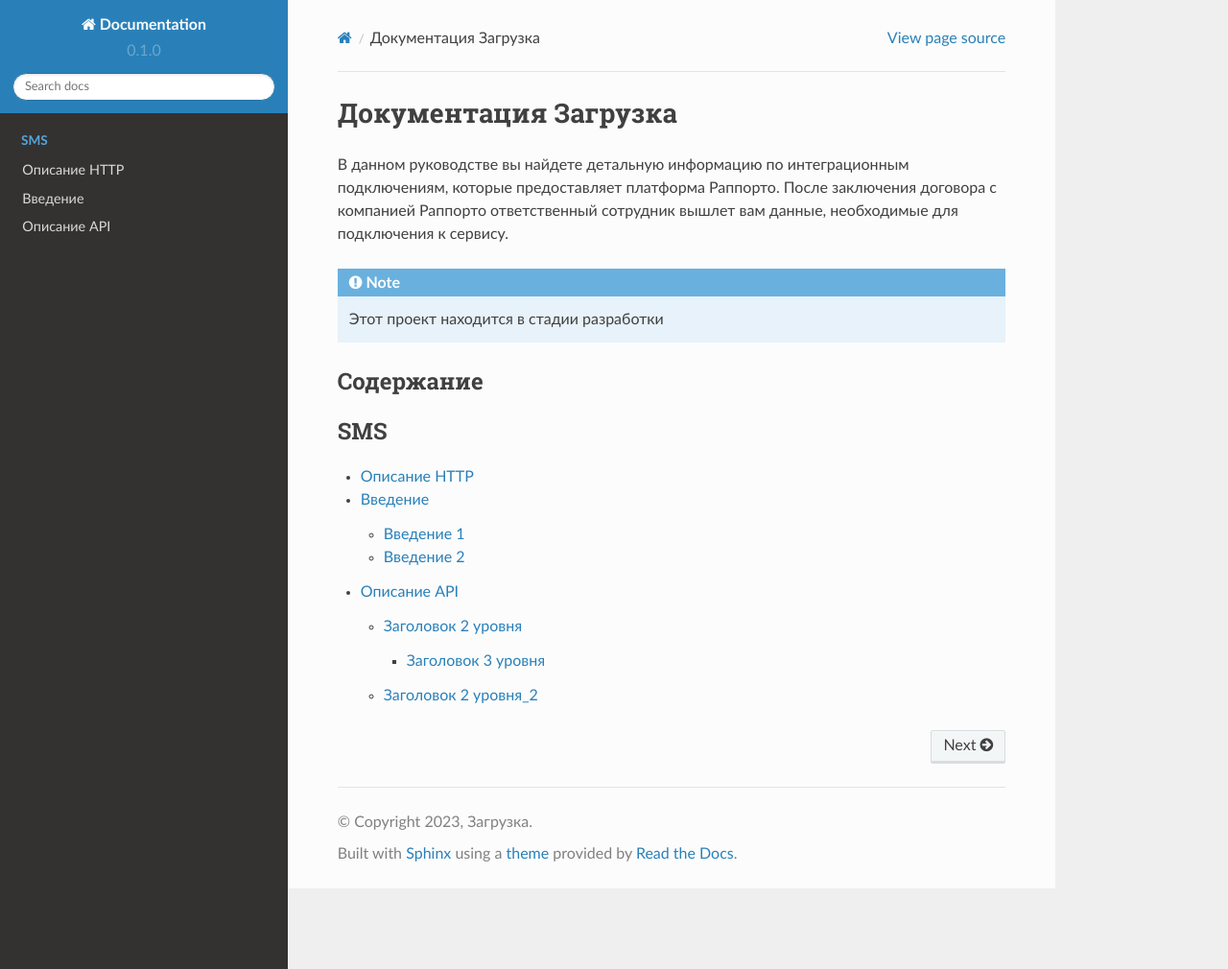
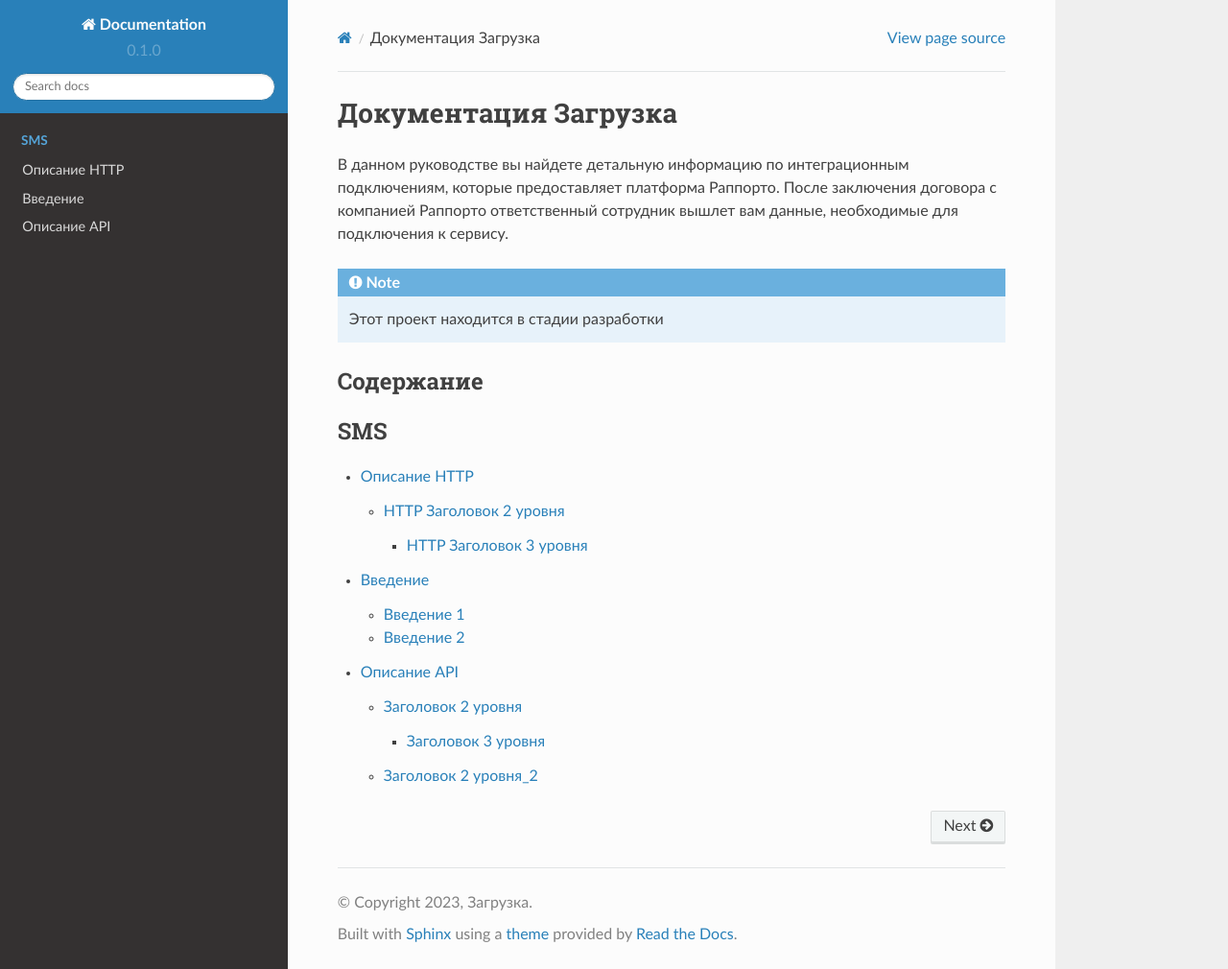
Before and after one commit to omikhaleva/test1, a Sphinx documentation site: the page built from docs/source/index.rst, in a window 1280 px wide and 1010 px high. Shown: the whole window at 96% size. Built offline with Sphinx 7.4.7 and the Read the Docs theme 2.0.0, drawn with Linux system fonts in a browser that asks for light colours.

Commit message:
Update http.rst

```diff
--- a/docs/source/http.rst
+++ b/docs/source/http.rst
@@ -1,8 +1,12 @@
 Описание HTTP
 =============
 
-.. autosummary::
-   :toctree: generated
+HTTP Заголовок 2 уровня
+------------------
+
+HTTP Заголовок 3 уровня
+~~~~~~~~~~~~~~~~~~
+
 
 
 В данном руководстве вы найдете детальную информацию по интеграционным подключениям, которые предоставляет платформа Раппорто. После заключения договора с компанией Раппорто ответственный сотрудник вышлет вам данные, необходимые для подключения к сервису.
```
